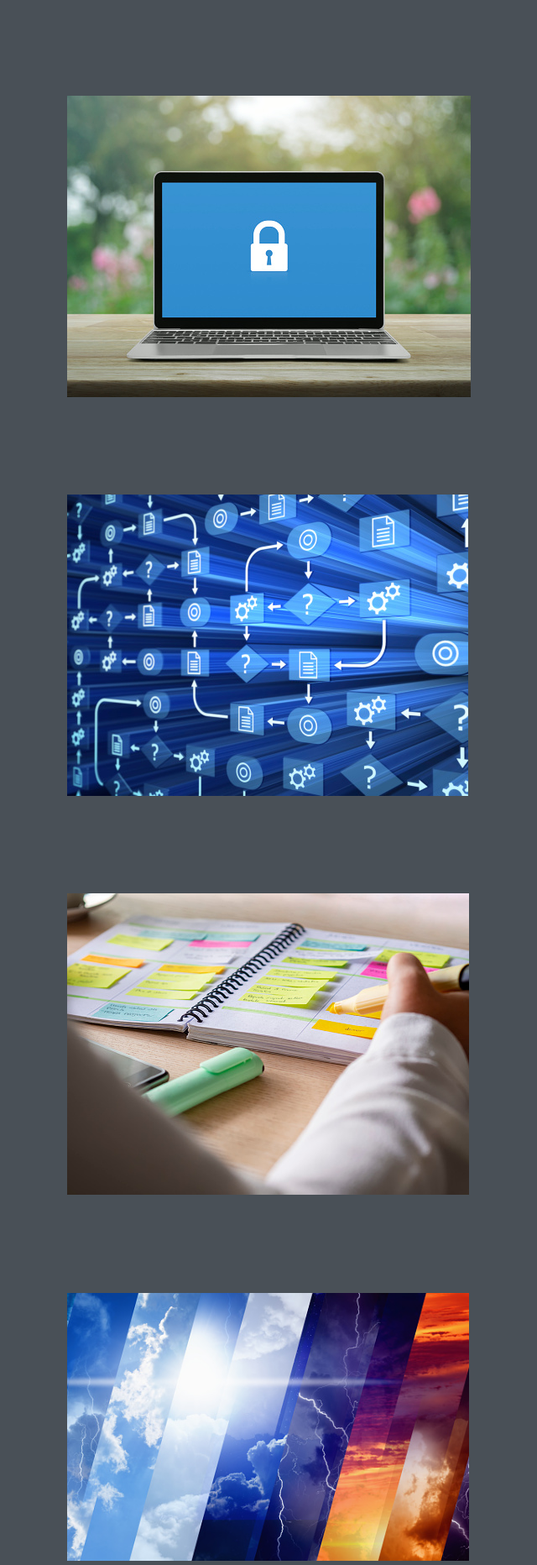
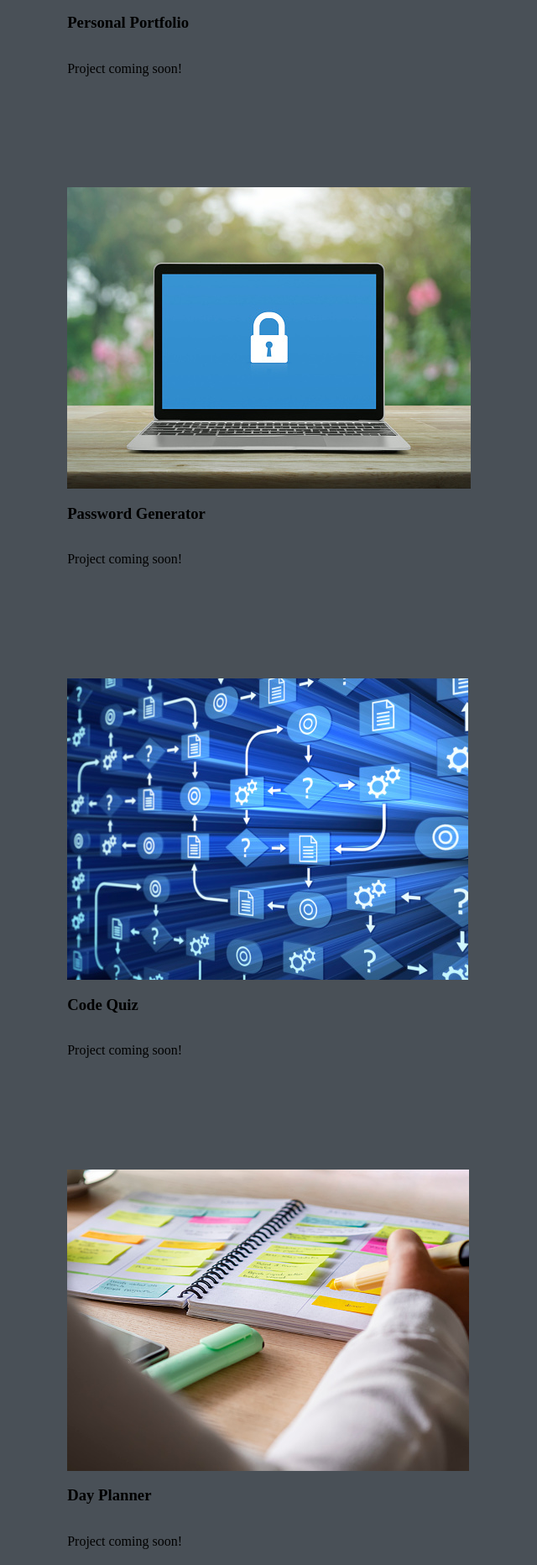
Before and after one commit to abusaddique95/personal-portfolio-project, a plain HTML site: page index.html in a window 1280 px wide. Shown: the part 1515-3379 px from the top of the page at 84% size, without its empty margins (36-676 px from the left). Drawn offline with Linux system fonts and the light colour scheme.

Commit message:
titled my images and addded comments

```diff
--- a/index.html
+++ b/index.html
@@ -108,26 +108,45 @@
 
                     <div class="abc">
                         <img src="./assets/css/images/personal.jpeg" alt="portfolio">
+                        <!-- add href links for the repos -->
+
+                        <H3>Personal Portfolio</H3>
+                        <p>Project coming soon!</p>
                     </div>
 
                     <div class="abc">
                         <img src="./assets/css/images/password-generator.jpeg" alt="password generator">
+
+                        <H3>Password Generator</H3>
+                        <p>Project coming soon!</p>
                     </div>
 
 
                     <div class="abc">
                         <img src="./assets/css/images/code-quiz.jpeg" alt="Quiz">
+
+                        <H3>Code Quiz</H3>
+                        <p>Project coming soon!</p>
                     </div>
 
                     <div class="abc">
                         <img src="./assets/css/images/day-planner.jpeg" alt="Planner">
+
+                        <H3>Day Planner</H3>
+                        <p>Project coming soon!</p>
                     </div>
 
                     <div class="abc">
                         <img src="./assets/css/images/weather-dashboard.jpeg" alt="weather" max width="479px">
+
+                        <H3>Weather Dashboard</H3>
+                        <p>Project coming soon!</p>
                     </div>
                     <div class="abc">
                         <img src="./assets/css/images/project-1.jpeg" alt="project" max width="479px">
+
+                        <H3>Project 1</H3>
+                        <p>Project coming soon!</p>
                     </div>
 
 
```
